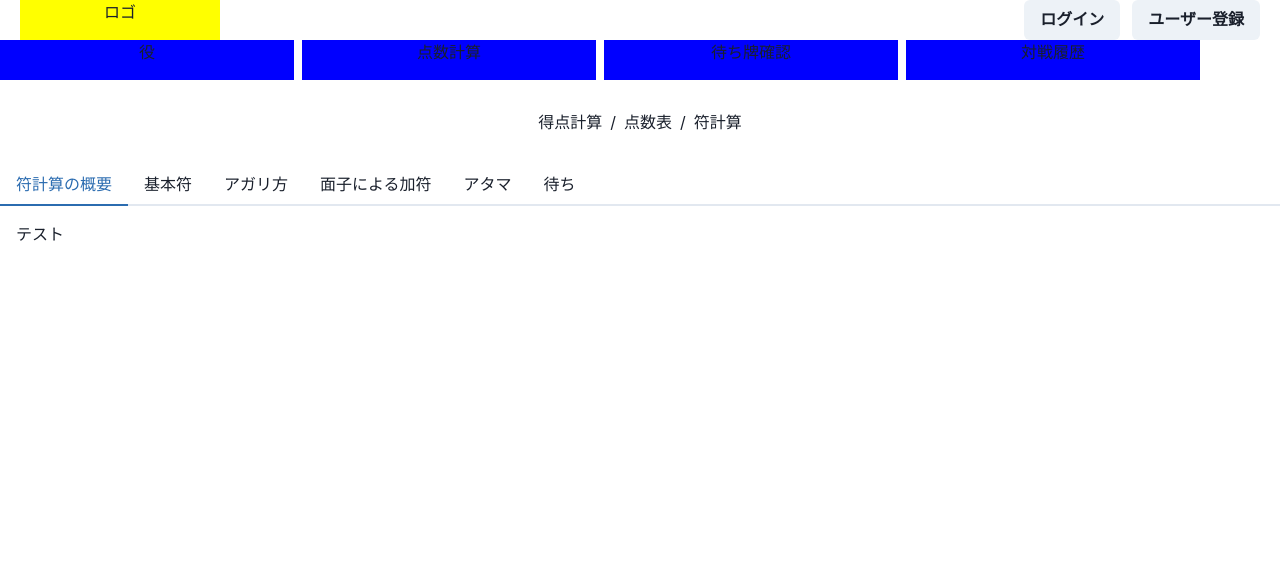
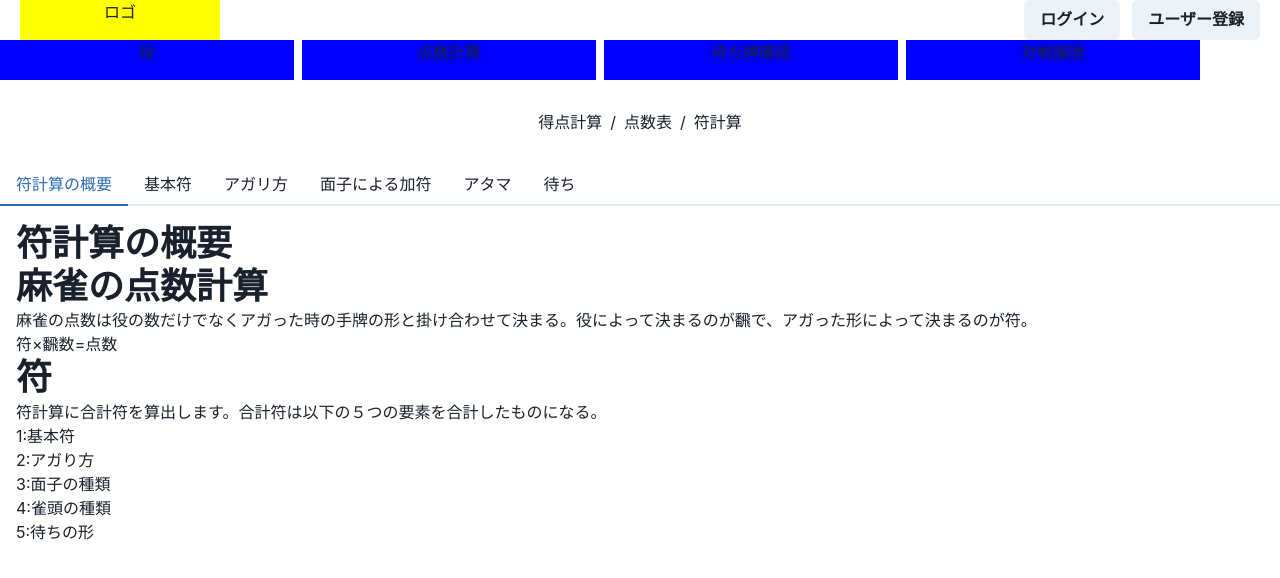
Before and after one commit to RyoTTT/portfolioAPP, a Next.js app: page /Calculation/DetailScore in a window 1280 px wide. Shown: the top 578 px of the page. Built offline with nearby package versions, Linux system fonts and the light colour scheme.

Commit message:
概要ページ作成

```diff
--- /dev/null
+++ b/components/DetailScoreTabs/About.tsx
@@ -0,0 +1,46 @@
+import React from "react";
+import { Box, Heading, Text, Highlight } from "@chakra-ui/react";
+import {
+  Table,
+  Thead,
+  Tbody,
+  Tr,
+  Th,
+  Td,
+  TableContainer,
+} from "@chakra-ui/react";
+
+const About = () => {
+  return (
+    <>
+      <Heading>符計算の概要</Heading>
+      <Box>
+        <Heading>麻雀の点数計算</Heading>
+        <Text>
+          麻雀の点数は役の数だけでなくアガった時の手牌の形と掛け合わせて決まる。役によって決まるのが飜で、アガった形によって決まるのが符。
+        </Text>
+        <Box display="flex">
+          <Text>符</Text>
+          <Text>×</Text>
+          <Text>飜数</Text>
+          <Text>=</Text>
+          <Text>点数</Text>
+        </Box>
+        <Box>
+          <Heading>符</Heading>
+          <Text>符計算に合計符を算出します。合計符は以下の５つの要素を合計したものになる。
+            <Box>
+                <Text>1:基本符</Text>
+                <Text>2:アガり方</Text>
+                <Text>3:面子の種類</Text>
+                <Text>4:雀頭の種類</Text>
+                <Text>5:待ちの形</Text>
+            </Box>
+          </Text>
+        </Box>
+      </Box>
+    </>
+  );
+};
+
+export default About;
--- a/pages/Calculation/DetailScore.tsx
+++ b/pages/Calculation/DetailScore.tsx
@@ -6,6 +6,7 @@ import { Tabs, TabList, TabPanels, Tab, TabPanel } from "@chakra-ui/react";
 import DefaultPoint from "../../components/DetailScoreTabs/DefaultPoint"
 import Agari from "@/components/DetailScoreTabs/Agari";
 import Atama from "@/components/DetailScoreTabs/Atama";
+import About from "@/components/DetailScoreTabs/About";
 
 //next/Imageを使って画像を使いたい
 const DetailScore = () => {
@@ -23,7 +24,7 @@ const DetailScore = () => {
         </TabList>
         <TabPanels>
           <TabPanel>
-            <Text>テスト</Text>
+            <About />
           </TabPanel>
           <TabPanel>
           <DefaultPoint />
```
Also changed, not shown: components/DetailScoreTabs/Atama.tsx (+19 -6 lines).
